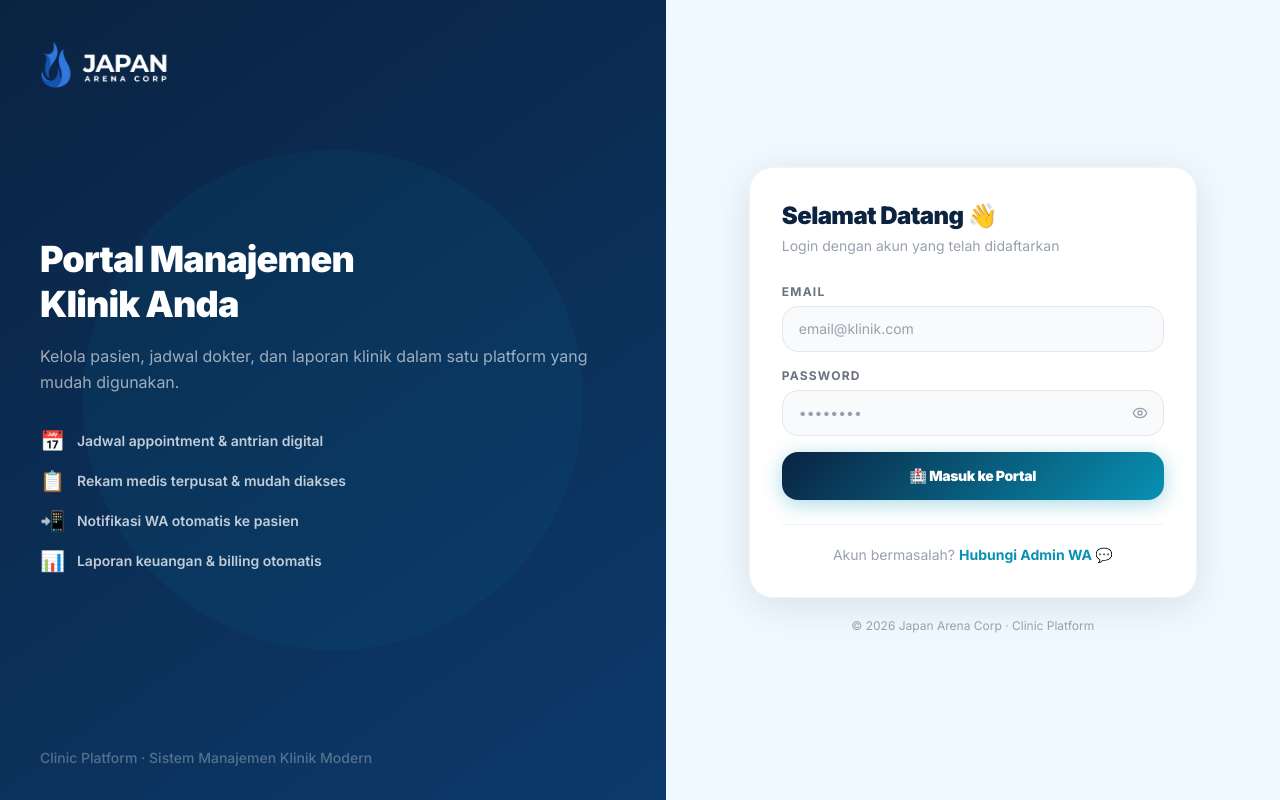
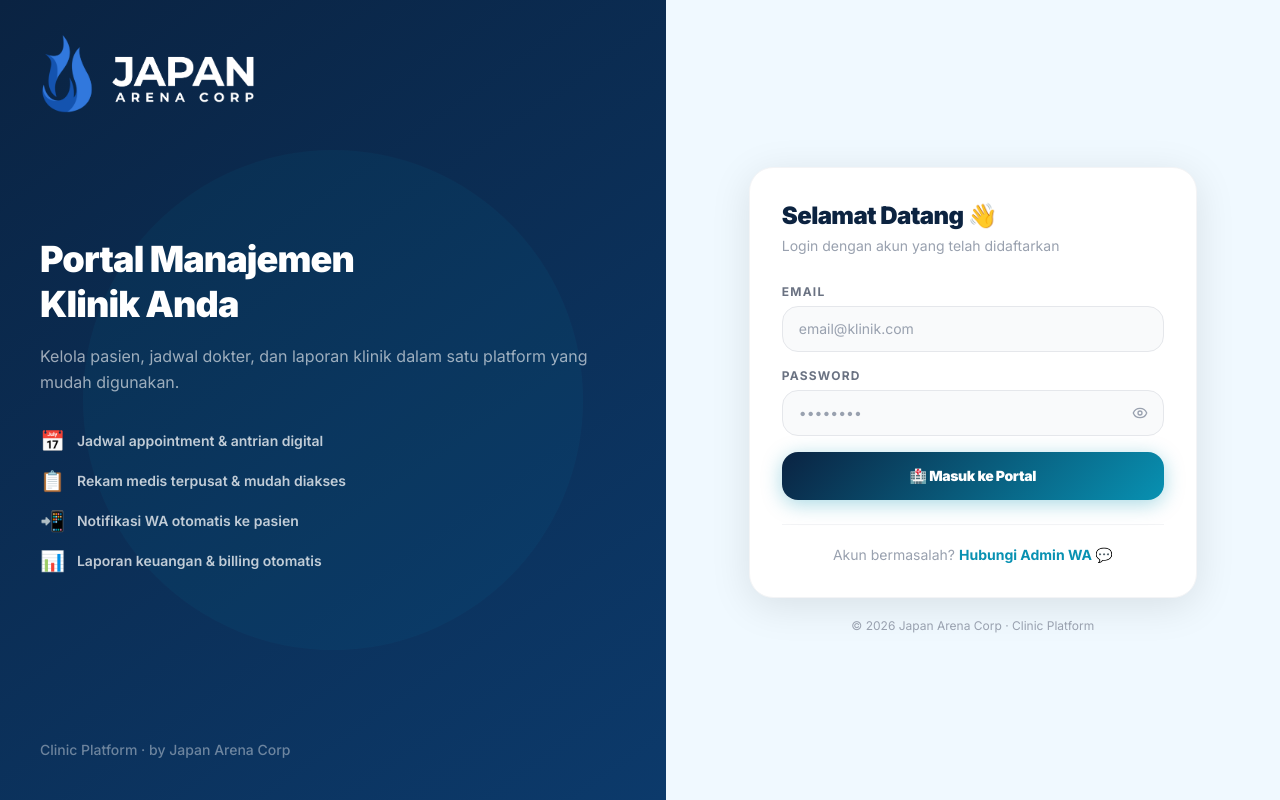
Before and after one commit to RiGi26/ja-clinic-platform, a Next.js app: page /auth/login in a window 1280 px wide. Built offline with nearby package versions, Linux system fonts and the light colour scheme.

Commit message:
fix(branding): standarisasi ukuran logo, footer, dan hover effect sesuai LMS portal

```diff
--- a/app/auth/login/page.tsx
+++ b/app/auth/login/page.tsx
@@ -46,16 +46,23 @@ export default function LoginPage() {
         </div>
 
         {/* Logo */}
-        <div className="relative z-10 px-10 pt-10">
-          <div className="flex items-center gap-3">
+        <div className="relative z-10 px-10 pt-8">
+          <a
+            href="/lms-landing"
+            className="group inline-flex items-center gap-2 w-fit"
+            title="Kembali ke halaman utama"
+          >
             <Image
               src="/images/logo-dark.png"
               alt="Japan Arena Corp"
-              width={200} height={60}
-              className="h-12 w-auto object-contain"
+              width={280} height={84}
+              className="w-[220px] h-auto object-contain"
               priority
             />
-          </div>
+            <span className="opacity-0 group-hover:opacity-100 transition-all duration-200 translate-x-[-6px] group-hover:translate-x-0 text-white/50 text-xs font-medium whitespace-nowrap">
+              ← Beranda
+            </span>
+          </a>
         </div>
 
         {/* Main copy */}
@@ -84,9 +91,9 @@ export default function LoginPage() {
         </div>
 
         {/* Footer */}
-        <div className="relative z-10 px-10 pb-8">
-          <p className="text-white/30 text-sm font-medium">
-            Clinic Platform · Sistem Manajemen Klinik Modern
+        <div className="relative z-10 p-10 pt-6">
+          <p className="text-white/40 text-sm font-medium">
+            Clinic Platform · by Japan Arena Corp
           </p>
         </div>
       </div>
@@ -96,15 +103,17 @@ export default function LoginPage() {
         <div className="w-full max-w-md">
 
           {/* Mobile logo */}
-          <div className="flex items-center gap-2 mb-8 lg:hidden">
+          <a href="/lms-landing" className="flex items-center gap-2 mb-8 lg:hidden group">
             <Image
               src="/images/Icon.png"
               alt="Japan Arena Corp"
-              width={36} height={36}
-              className="w-9 h-9 object-contain"
+              width={40} height={40}
+              className="w-10 h-auto object-contain"
             />
-            <p className="font-black text-[#0C2340] text-lg tracking-tight">Clinic Platform</p>
-          </div>
+            <span className="text-xs text-gray-400 group-hover:text-[#0891B2] transition-colors duration-150 font-medium">
+              ← Beranda
+            </span>
+          </a>
 
           {/* Card */}
           <div
--- a/components/ClinicSidebar.tsx
+++ b/components/ClinicSidebar.tsx
@@ -90,8 +90,8 @@ export default function ClinicSidebar({ role, userName, userSub }: Props) {
           <Image
             src="/images/Icon.png"
             alt="Japan Arena Corp"
-            width={36} height={36}
-            className="w-9 h-9 object-contain flex-shrink-0"
+            width={48} height={48}
+            className="w-12 h-12 object-contain flex-shrink-0"
             priority
           />
           {!collapsed && (
```
